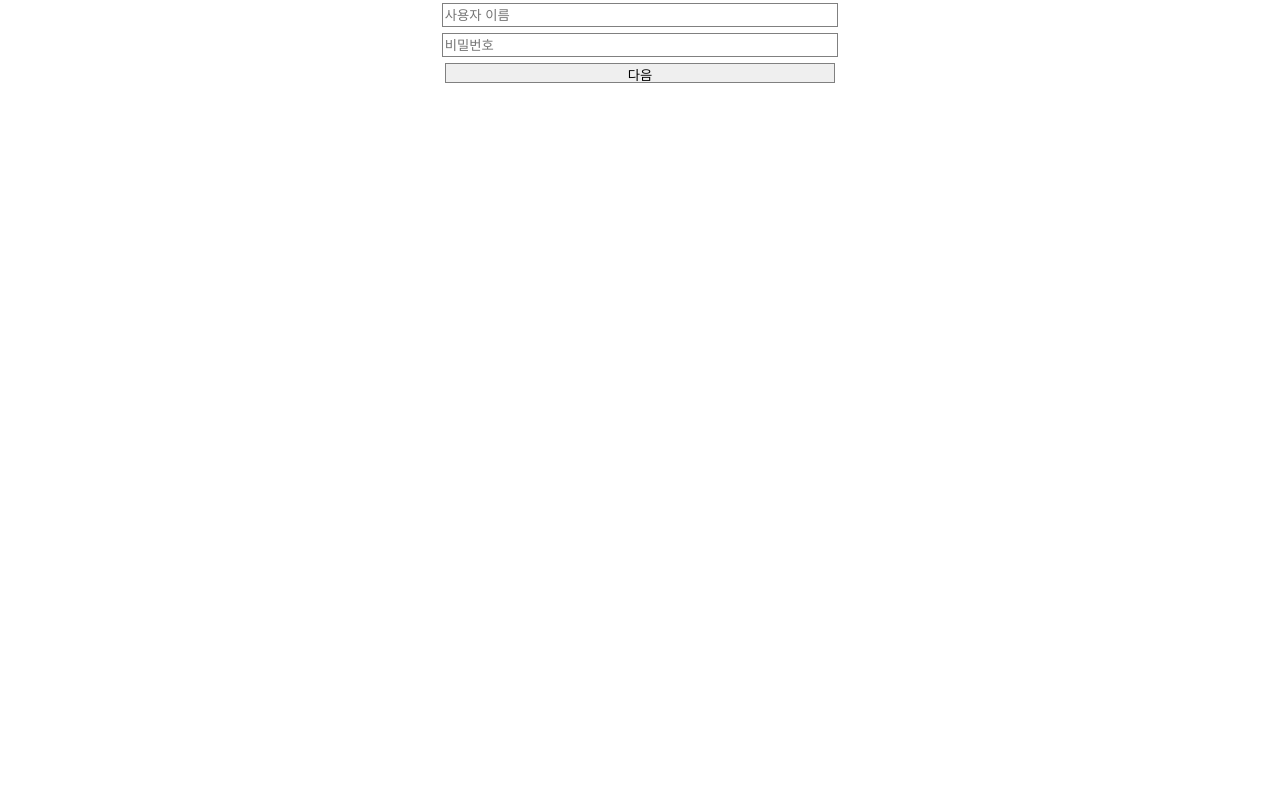
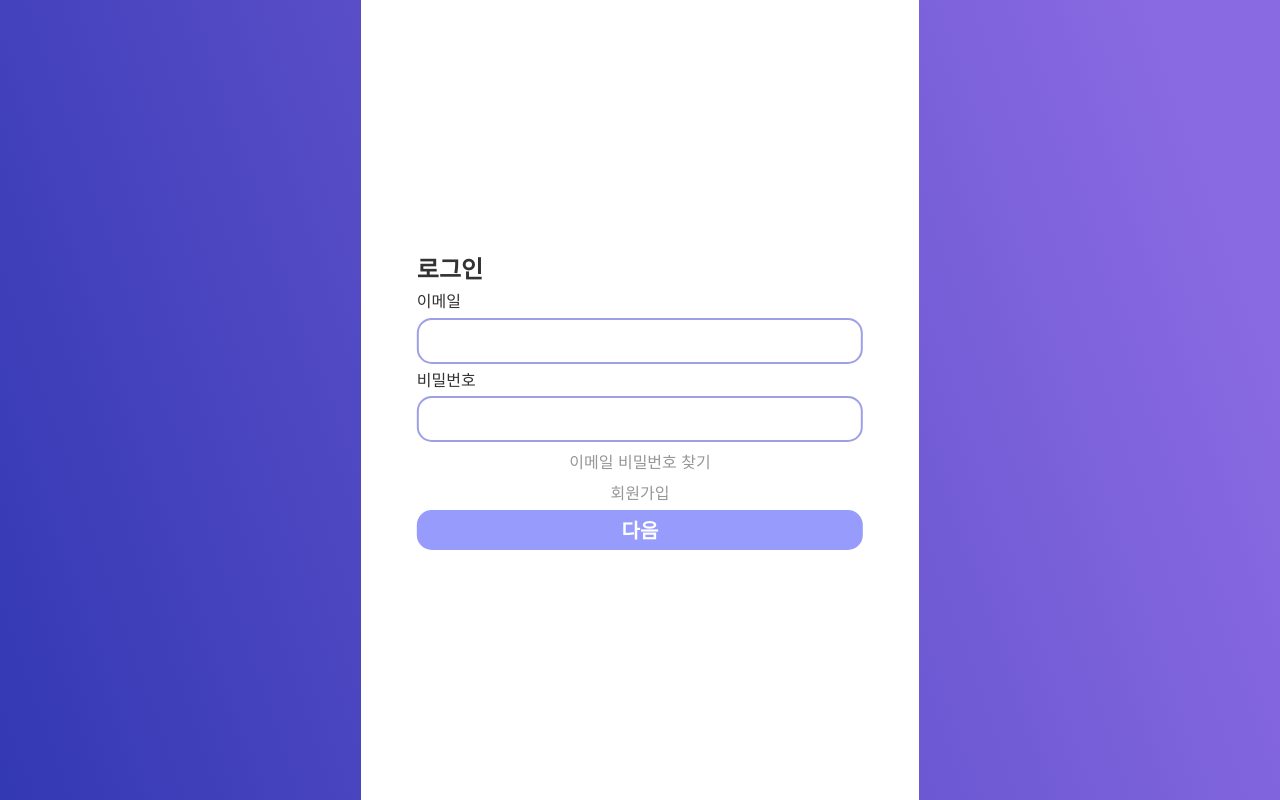
Before and after one commit to UniD3-Hackathon-Team2/TalentStock-fe, a React (Create React App) app in the folder frontend/: page / in a window 1280 px wide. Built offline with nearby package versions, Linux system fonts and the light colour scheme.

Commit message:
add login page

```diff
--- a/frontend/src/pages/Login/Login.css
+++ b/frontend/src/pages/Login/Login.css
@@ -1,24 +1,103 @@
+.loginbackground {
+  position: fixed;
+
+  width: 100%;
+  height: 100%;
+
+  background: linear-gradient(251deg, #8a6ae3 7.73%, #3338b3 100%);
+}
+
+.loginoutFormDiv {
+  position: fixed;
+  left: 50%;
+  transform: translate(-50%, 0%);
+
+  width: 558px;
+  height: 100%;
+
+  background-color: white;
+}
+
 .loginoutForm {
-  position: fixed;
+  position: relative;
+
   top: 50%;
   left: 50%;
   transform: translate(-50%, -50%);
+
+  width: 80%;
+  height: 300px;
+
   display: flex;
-  width: 558px;
-  height: 100%;
-
   flex-direction: column;
   align-items: center;
   flex-direction: column;
+  justify-content: space-between;
+}
+
+.loginoutFormDiv .mainLabel {
+  width: 100%;
+
+  color: var(--gray6, #333);
+  font-family: Inter;
+  font-size: 24px;
+  font-style: normal;
+  font-weight: 700;
+  line-height: normal;
+}
+
+.loginoutFormDiv .label {
+  width: 100%;
+
+  color: var(--gray6, #333);
+  font-family: Inter;
+  font-size: 16px;
+  font-style: normal;
+  font-weight: 400;
+  line-height: 140%;
 }
 
 .idInput,
-.passwordInput,
+.passwordInput {
+  position: relative;
+
+  width: 98%;
+  height: 40px;
+
+  border-radius: 15px;
+  border: 2px solid rgba(61, 67, 208, 0.5);
+
+  background: #fff;
+}
+
+.loginoutFormDiv .button {
+  border: 0px;
+  background-color: white;
+
+  color: #979797;
+
+  text-align: center;
+  font-family: Inter;
+  font-size: 16px;
+  font-style: normal;
+  font-weight: 400;
+  line-height: normal;
+}
+
 .submitInput {
-  border: 1px solid gray;
+  width: 100%;
 
-  width: 70%;
-  height: 20px;
+  height: 40px;
+  border: 0px;
 
-  margin: 3px;
+  border-radius: 15px;
+  background: #979bfc;
+
+  color: var(--gray0, #fff);
+  text-align: center;
+  font-family: Inter;
+  font-size: 20px;
+  font-style: normal;
+  font-weight: 700;
+  line-height: normal;
 }
--- a/frontend/src/pages/Login/Login.jsx
+++ b/frontend/src/pages/Login/Login.jsx
@@ -11,7 +11,10 @@ const BASEURL = "";
 function Login() {
   const { userState, SetUserState } = useContext(context);
   const { register, handleSubmit } = useForm();
-  const onSubmit = (data) => {};
+
+  const onSubmit = (data) => {
+    PostLogIn(data.id, data.password);
+  };
   const PostLogIn = async (id, password) => {
     try {
       const res = await axios({
@@ -37,22 +40,24 @@ function Login() {
 
   return (
     <>
-      <div className="">
+      <div className="loginbackground">
+        <div className="loginoutFormDiv">
           <form className="loginoutForm" onSubmit={handleSubmit(onSubmit)}>
-          <input
-            className="idInput"
-            placeholder="사용자 이름"
-            type="text"
-            {...register("id")}
-          />
+            <span className="mainLabel">로그인</span>
+            <span className="label">이메일</span>
+            <input className="idInput" type="text" {...register("id")} />
+            <span className="label">비밀번호</span>
             <input
               className="passwordInput"
-            placeholder="비밀번호"
               type="text"
               {...register("password")}
             />
+
+            <button className="button">이메일 비밀번호 찾기</button>
+            <button className="button">회원가입</button>
             <input className="submitInput" type="submit" value="다음" />
           </form>
+        </div>
       </div>
     </>
   );
```
Lines whose indentation alone changed are shown as unchanged.
